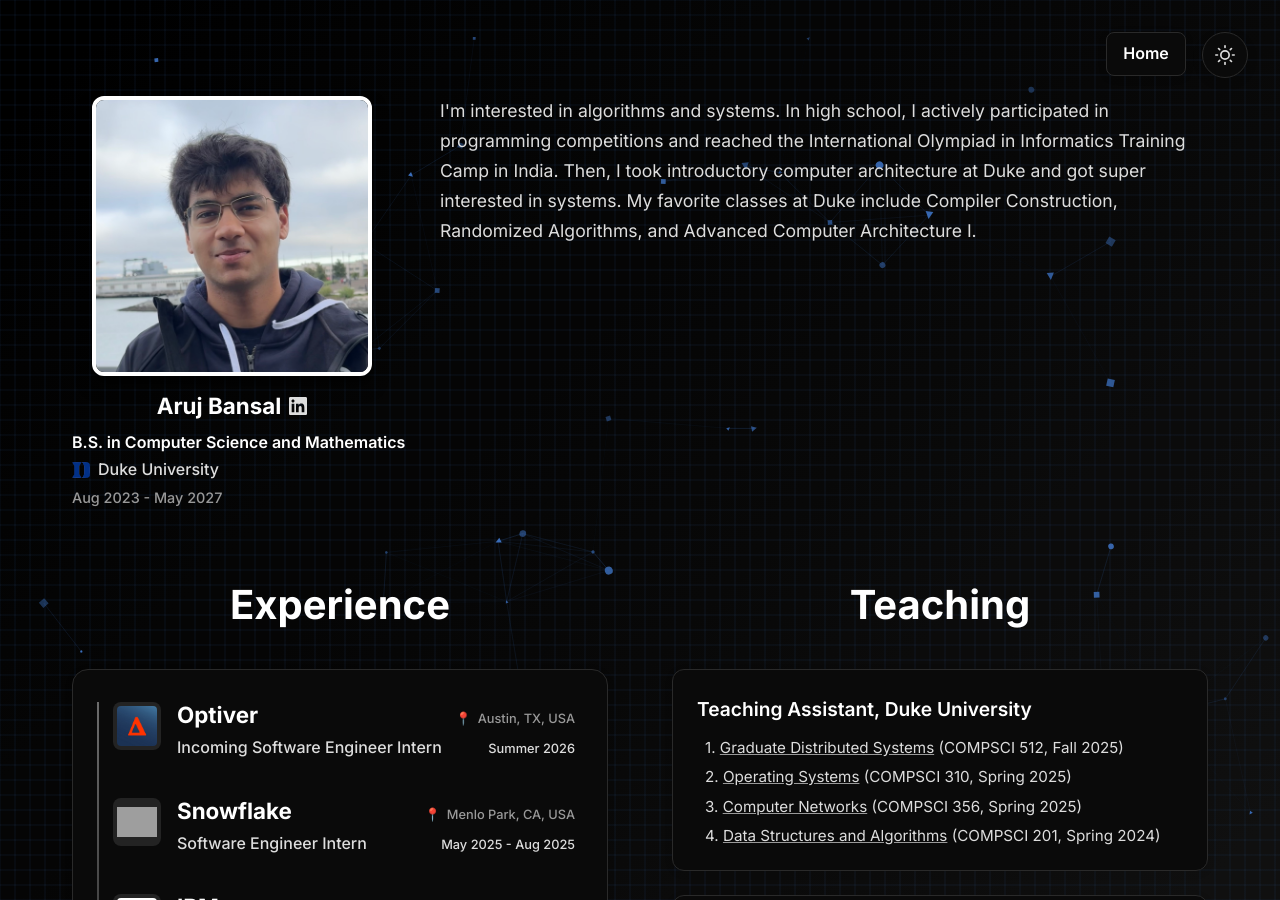
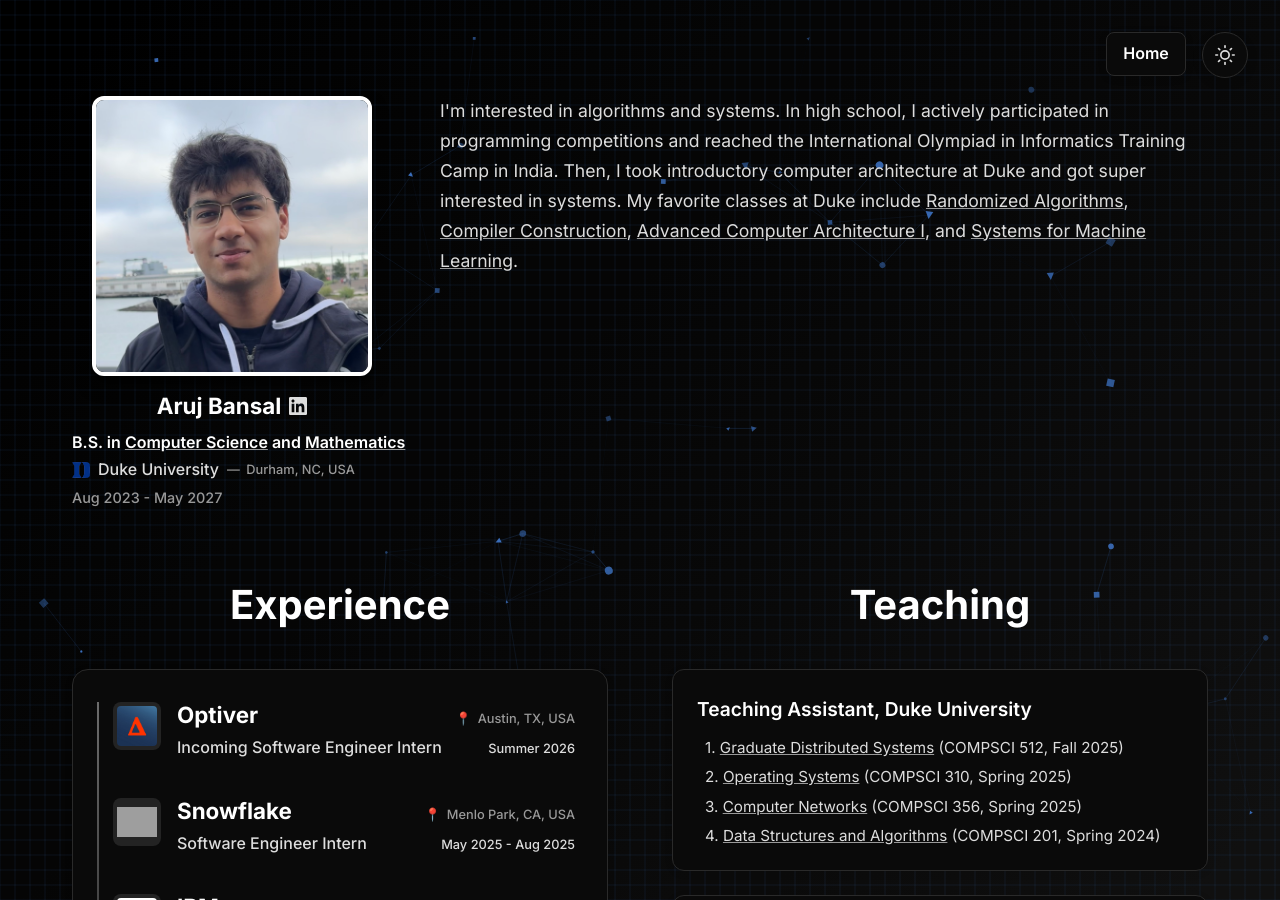
Before and after one commit to arujbansal/arujbansal.github.io, a Jekyll site: the page built from docs/index.md, in a window 1280 px wide and 900 px high. Built offline with Jekyll 4.4.1, drawn with Linux system fonts in a browser that asks for light colours; grey boxes are pictures that could not be loaded.

Commit message:
Add links and update formatting

```diff
--- a/docs/_layouts/default.html
+++ b/docs/_layouts/default.html
@@ -13,6 +13,7 @@
 
     <script src="{{ '/assets/js/theme.js' | relative_url }}" defer></script>
     <script src="{{ '/assets/js/animation.js' | relative_url }}" defer></script>
+    <script src="{{ '/assets/js/external-links.js' | relative_url }}" defer></script>
 </head>
 <body>
     <div class="animated-bg" id="animatedBg"></div>
--- a/docs/assets/css/main.css
+++ b/docs/assets/css/main.css
@@ -313,6 +313,7 @@
   display: flex;
   align-items: center;
   gap: 0.5rem;
+  flex-wrap: wrap;
 }
 
 .university-logo {
@@ -320,6 +321,46 @@
   height: 18px;
   object-fit: contain;
   border-radius: 2px;
+}
+
+.degree-link {
+  color: var(--text-primary);
+  text-decoration: underline;
+  text-decoration-color: var(--text-tertiary);
+  transition: var(--transition-smooth);
+}
+
+.degree-link:hover {
+  color: var(--accent-primary);
+  text-decoration-color: var(--accent-primary);
+}
+
+.university-link {
+  color: var(--text-secondary);
+  text-decoration: none;
+  transition: var(--transition-smooth);
+}
+
+.university-link:hover {
+  color: var(--text-primary);
+}
+
+.location {
+  font-size: 0.85rem;
+  color: var(--text-tertiary);
+  margin-left: 1rem;
+}
+
+.course-link {
+  color: var(--text-secondary);
+  text-decoration: underline;
+  text-decoration-color: var(--text-tertiary);
+  transition: var(--transition-smooth);
+}
+
+.course-link:hover {
+  color: var(--text-primary);
+  text-decoration-color: var(--text-primary);
 }
 
 .profile-name {
@@ -810,6 +851,18 @@
   content: '📍';
   margin-right: 0.4rem;
   font-size: 0.8rem;
+}
+
+/* Override for Duke University location */
+.education-school .location {
+  margin-left: 0;
+}
+
+.education-school .location::before {
+  content: '—';
+  margin-right: 0.4rem;
+  font-size: inherit;
+  color: inherit;
 }
 
 .timeline-item.left .location {
--- /dev/null
+++ b/docs/assets/js/external-links.js
@@ -0,0 +1,82 @@
+// External Links Handler
+document.addEventListener('DOMContentLoaded', function() {
+    // Get the current domain
+    const currentDomain = window.location.hostname;
+
+    // Function to check if a URL is external
+    function isExternalLink(url) {
+        try {
+            const link = new URL(url, window.location.origin);
+            return link.hostname !== currentDomain;
+        } catch (e) {
+            // If URL parsing fails, assume it's internal
+            return false;
+        }
+    }
+
+    // Function to process all links
+    function processLinks() {
+        const links = document.querySelectorAll('a[href]');
+
+        links.forEach(link => {
+            const href = link.getAttribute('href');
+
+            // Skip if already has target="_blank" or is a relative/internal link
+            if (link.getAttribute('target') === '_blank') {
+                return;
+            }
+
+            // Skip anchor links, mailto, tel, etc.
+            if (href.startsWith('#') ||
+                href.startsWith('mailto:') ||
+                href.startsWith('tel:') ||
+                href.startsWith('javascript:')) {
+                return;
+            }
+
+            // Check if it's an external link
+            if (isExternalLink(href)) {
+                link.setAttribute('target', '_blank');
+                link.setAttribute('rel', 'noopener noreferrer');
+            }
+        });
+    }
+
+    // Process existing links
+    processLinks();
+
+    // Also process any dynamically added links
+    const observer = new MutationObserver(function(mutations) {
+        mutations.forEach(function(mutation) {
+            if (mutation.type === 'childList') {
+                mutation.addedNodes.forEach(function(node) {
+                    if (node.nodeType === 1) { // Element node
+                        // Check if the added node itself is a link
+                        if (node.tagName === 'A' && node.hasAttribute('href')) {
+                            const href = node.getAttribute('href');
+                            if (isExternalLink(href)) {
+                                node.setAttribute('target', '_blank');
+                                node.setAttribute('rel', 'noopener noreferrer');
+                            }
+                        }
+                        // Check for links within the added node
+                        const links = node.querySelectorAll ? node.querySelectorAll('a[href]') : [];
+                        links.forEach(link => {
+                            const href = link.getAttribute('href');
+                            if (isExternalLink(href)) {
+                                link.setAttribute('target', '_blank');
+                                link.setAttribute('rel', 'noopener noreferrer');
+                            }
+                        });
+                    }
+                });
+            }
+        });
+    });
+
+    // Start observing
+    observer.observe(document.body, {
+        childList: true,
+        subtree: true
+    });
+});
--- a/docs/index.md
+++ b/docs/index.md
@@ -24,10 +24,11 @@
                             </svg>
                         </a>
                     </div>
-                    <div class="education-degree">B.S. in Computer Science and Mathematics</div>
+                    <div class="education-degree">B.S. in <a href="https://cs.duke.edu/" target="_blank" rel="noopener noreferrer" class="degree-link">Computer Science</a> and <a href="https://math.duke.edu/" target="_blank" rel="noopener noreferrer" class="degree-link">Mathematics</a></div>
                     <div class="education-school">
                         <img src="/assets/images/duke-logo.png" alt="Duke University" class="university-logo" onerror="this.style.display='none';">
-                        Duke University
+                        <a href="https://duke.edu/" target="_blank" rel="noopener noreferrer" class="university-link">Duke University</a>
+                        <span class="location">Durham, NC, USA</span>
                     </div>
                     <div class="education-period">Aug 2023 - May 2027</div>
                 </div>
@@ -38,7 +39,7 @@
 
                 <div class="work-description">
                     <p>
-                    I'm interested in algorithms and systems. In high school, I actively participated in programming competitions and reached the International Olympiad in Informatics Training Camp in India. Then, I took introductory computer architecture at Duke and got super interested in systems. My favorite classes at Duke include Compiler Construction, Randomized Algorithms, and Advanced Computer Architecture I.
+                    I'm interested in algorithms and systems. In high school, I actively participated in programming competitions and reached the International Olympiad in Informatics Training Camp in India. Then, I took introductory computer architecture at Duke and got super interested in systems. My favorite classes at Duke include <a href="https://sites.google.com/view/randomized-algorithms/home" target="_blank" rel="noopener noreferrer" class="course-link">Randomized Algorithms</a>, <a href="https://cs.duke.edu/courses/compiler-construction-0" target="_blank" rel="noopener noreferrer" class="course-link">Compiler Construction</a>, <a href="https://apexlab-duke.github.io/cs550-advcomparch-fa2024/" target="_blank" rel="noopener noreferrer" class="course-link">Advanced Computer Architecture I</a>, and <a href="https://courses.cs.duke.edu/spring25/compsci590.5/index.html" target="_blank" rel="noopener noreferrer" class="course-link">Systems for Machine Learning</a>.
                     </p>
 
                     <!-- <p>
```
